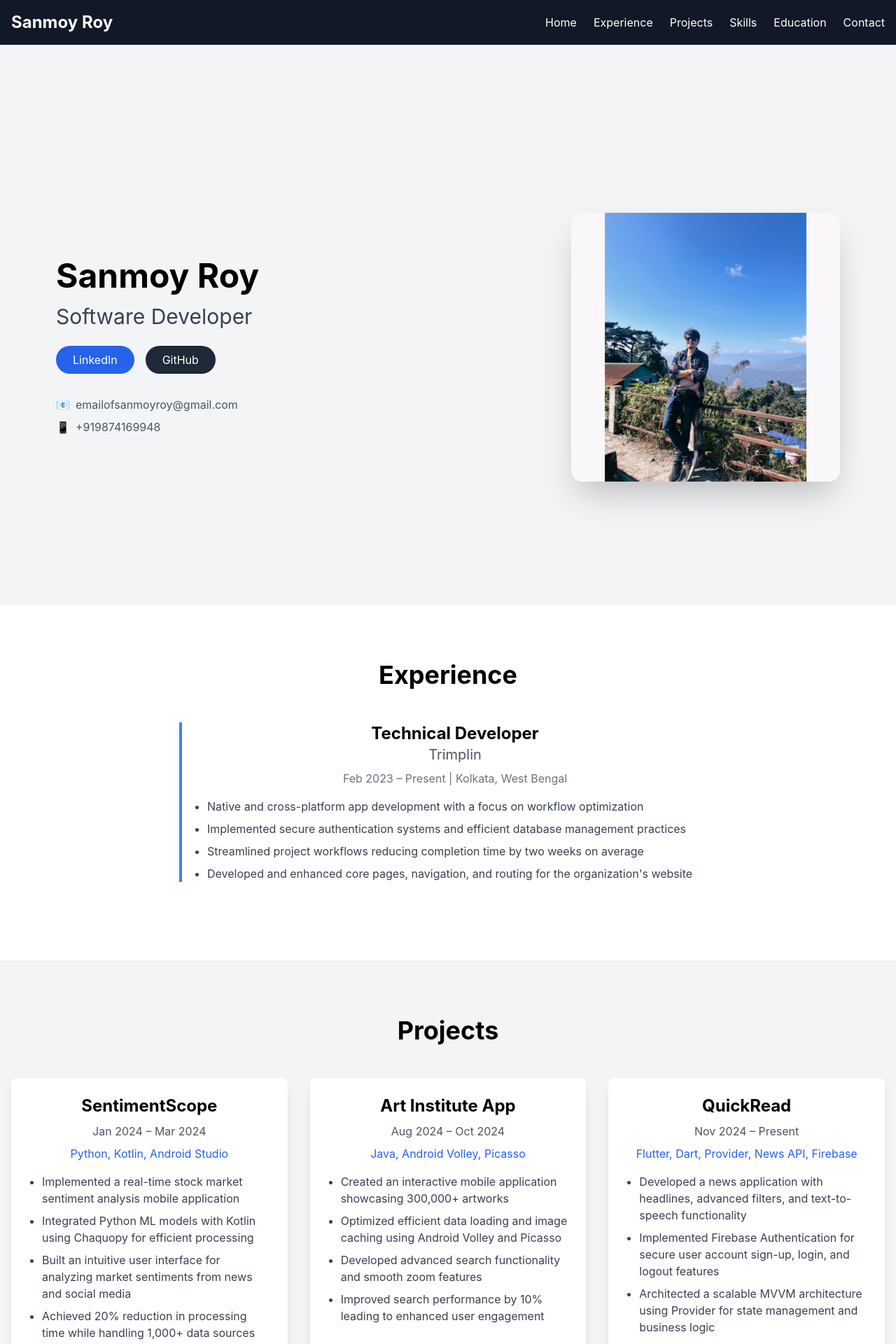
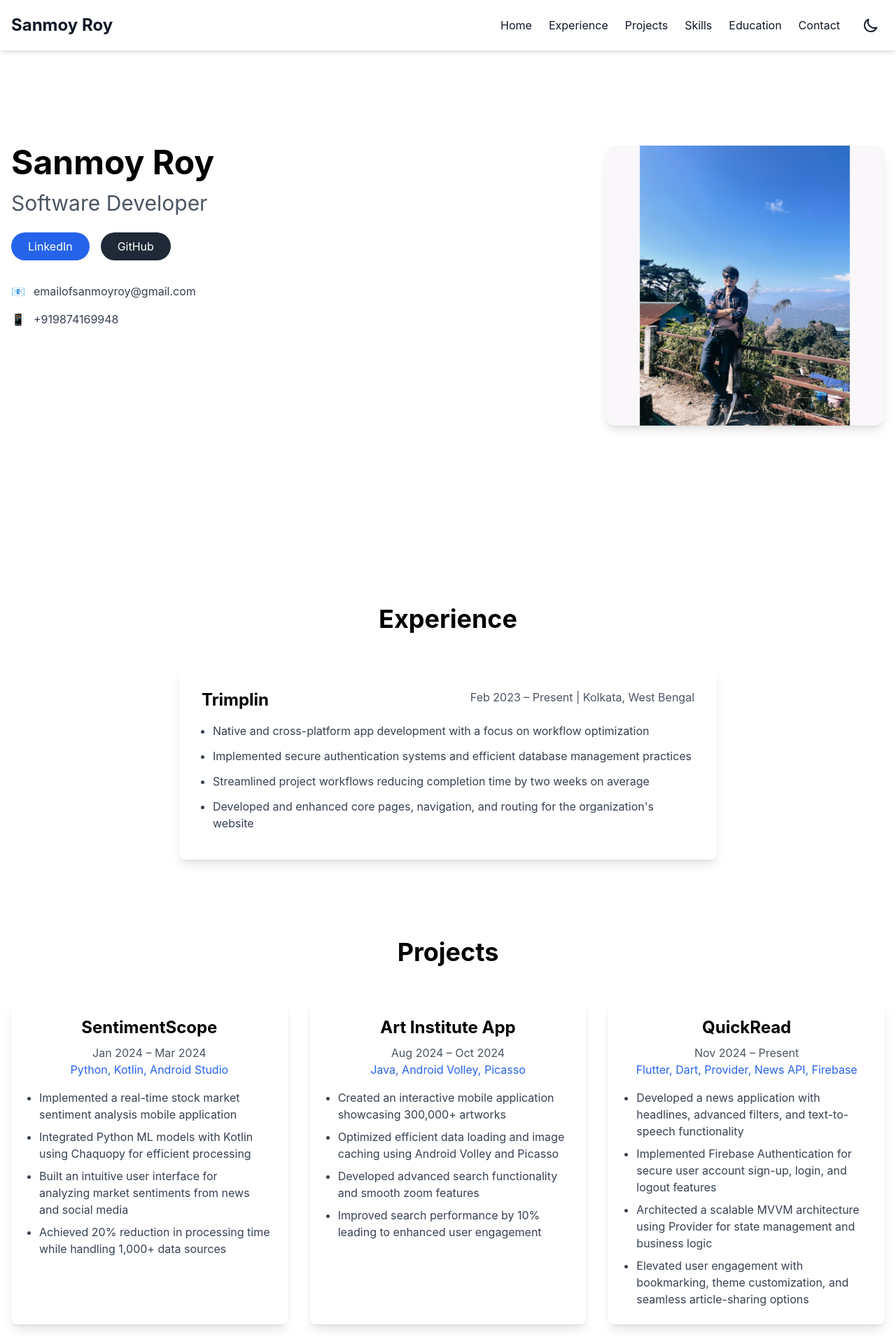
Before and after one commit to Sanmoy1/portfolio, a React (Create React App) app: page / in a window 1280 px wide. Shown: the top 1920 px of the page at 70% size. Built offline with nearby package versions, Linux system fonts and the light colour scheme.

Commit message:
added toggle theme

```diff
--- a/src/App.js
+++ b/src/App.js
@@ -7,12 +7,14 @@ import Projects from './components/Projects';
 import Skills from './components/Skills';
 import Education from './components/Education';
 import Contact from './components/Contact';
+import { ThemeProvider } from './context/ThemeContext';
 
 function App() {
   return (
-    <div className="App">
+    <ThemeProvider>
+      <div className={`App min-h-screen transition-colors duration-300`}>
         <Header />
-      <main>
+        <main className="dark:bg-gray-900 dark:text-white">
           <Hero />
           <Experience />
           <Projects />
@@ -21,6 +23,7 @@ function App() {
           <Contact />
         </main>
       </div>
+    </ThemeProvider>
   );
 }
 
--- a/src/components/Contact.js
+++ b/src/components/Contact.js
@@ -2,30 +2,30 @@ import React from 'react';
 
 const Contact = () => {
   return (
-    <section id="contact" className="py-20 bg-white">
+    <section id="contact" className="py-20 dark:bg-gray-900">
       <div className="container mx-auto px-4">
-        <h2 className="text-4xl font-bold text-center mb-12">Contact Me</h2>
+        <h2 className="text-4xl font-bold mb-12 text-center dark:text-white">Contact Me</h2>
         <div className="max-w-2xl mx-auto">
           <div className="grid grid-cols-1 md:grid-cols-2 gap-8">
             <a
               href="mailto:emailofsanmoyroy@gmail.com"
-              className="flex items-center justify-center p-6 bg-gray-50 rounded-lg hover:bg-gray-100 transition-colors"
+              className="flex items-center justify-center p-6 bg-gray-50 dark:bg-gray-800 rounded-lg hover:bg-gray-100 dark:hover:bg-gray-700 transition-colors"
             >
               <div className="text-center">
                 <div className="text-3xl mb-2">📧</div>
-                <h3 className="text-xl font-semibold mb-1">Email</h3>
-                <p className="text-gray-600">emailofsanmoyroy@gmail.com</p>
+                <h3 className="text-xl font-semibold mb-1 dark:text-white">Email</h3>
+                <p className="text-gray-600 dark:text-gray-300">emailofsanmoyroy@gmail.com</p>
               </div>
             </a>
 
             <a
               href="tel:+919874169948"
-              className="flex items-center justify-center p-6 bg-gray-50 rounded-lg hover:bg-gray-100 transition-colors"
+              className="flex items-center justify-center p-6 bg-gray-50 dark:bg-gray-800 rounded-lg hover:bg-gray-100 dark:hover:bg-gray-700 transition-colors"
             >
               <div className="text-center">
                 <div className="text-3xl mb-2">📱</div>
-                <h3 className="text-xl font-semibold mb-1">Phone</h3>
-                <p className="text-gray-600">+919874169948</p>
+                <h3 className="text-xl font-semibold mb-1 dark:text-white">Phone</h3>
+                <p className="text-gray-600 dark:text-gray-300">+919874169948</p>
               </div>
             </a>
 
@@ -33,12 +33,12 @@ const Contact = () => {
               href="https://www.linkedin.com/in/sanmoy-roy-a55887222/"
               target="_blank"
               rel="noopener noreferrer"
-              className="flex items-center justify-center p-6 bg-gray-50 rounded-lg hover:bg-gray-100 transition-colors"
+              className="flex items-center justify-center p-6 bg-gray-50 dark:bg-gray-800 rounded-lg hover:bg-gray-100 dark:hover:bg-gray-700 transition-colors"
             >
               <div className="text-center">
                 <div className="text-3xl mb-2">💼</div>
-                <h3 className="text-xl font-semibold mb-1">LinkedIn</h3>
-                <p className="text-gray-600">Connect with me</p>
+                <h3 className="text-xl font-semibold mb-1 dark:text-white">LinkedIn</h3>
+                <p className="text-gray-600 dark:text-gray-300">Connect with me</p>
               </div>
             </a>
 
@@ -46,12 +46,12 @@ const Contact = () => {
               href="https://github.com/Sanmoy1"
               target="_blank"
               rel="noopener noreferrer"
-              className="flex items-center justify-center p-6 bg-gray-50 rounded-lg hover:bg-gray-100 transition-colors"
+              className="flex items-center justify-center p-6 bg-gray-50 dark:bg-gray-800 rounded-lg hover:bg-gray-100 dark:hover:bg-gray-700 transition-colors"
             >
               <div className="text-center">
                 <div className="text-3xl mb-2">💻</div>
-                <h3 className="text-xl font-semibold mb-1">GitHub</h3>
-                <p className="text-gray-600">Check out my projects</p>
+                <h3 className="text-xl font-semibold mb-1 dark:text-white">GitHub</h3>
+                <p className="text-gray-600 dark:text-gray-300">Check out my projects</p>
               </div>
             </a>
           </div>
--- a/src/components/Education.js
+++ b/src/components/Education.js
@@ -33,28 +33,28 @@ const Education = () => {
   ];
 
   return (
-    <section id="education" className="py-20 bg-gray-100">
+    <section id="education" className="py-20 bg-gray-100 dark:bg-gray-900">
       <div className="container mx-auto px-4">
-        <h2 className="text-4xl font-bold text-center mb-12">Education</h2>
+        <h2 className="text-4xl font-bold text-center mb-12 dark:text-white">Education</h2>
 
         <div className="max-w-3xl mx-auto">
           {education.map((edu, index) => (
-            <div key={index} className="mb-8 bg-white rounded-lg p-6 shadow-md">
-              <h3 className="text-2xl font-bold">{edu.school}</h3>
-              <p className="text-xl text-gray-700">{edu.degree}</p>
-              <p className="text-gray-600">{edu.date}</p>
-              {edu.location && <p className="text-gray-600">{edu.location}</p>}
-              <p className="text-blue-600 font-semibold">{edu.grade}</p>
+            <div key={index} className="mb-8 bg-white dark:bg-gray-800 rounded-lg p-6 shadow-md">
+              <h3 className="text-2xl font-bold dark:text-white">{edu.school}</h3>
+              <p className="text-xl text-gray-700 dark:text-gray-300">{edu.degree}</p>
+              <p className="text-gray-600 dark:text-gray-300">{edu.date}</p>
+              {edu.location && <p className="text-gray-600 dark:text-gray-300">{edu.location}</p>}
+              <p className="text-blue-600 dark:text-blue-400 font-semibold">{edu.grade}</p>
             </div>
           ))}
 
           <div className="mt-12">
-            <h3 className="text-3xl font-bold mb-6">Certifications</h3>
-            <div className="bg-white rounded-lg p-6 shadow-md">
+            <h3 className="text-3xl font-bold mb-6 dark:text-white">Certifications</h3>
+            <div className="bg-white dark:bg-gray-800 rounded-lg p-6 shadow-md">
               <ul className="space-y-2">
                 {certifications.map((cert, index) => (
                   <li key={index} className="flex items-center">
-                    <span className="text-blue-500 mr-2">•</span>
+                    <span className="text-blue-500 dark:text-blue-400 mr-2">•</span>
                     {cert}
                   </li>
                 ))}
--- a/src/components/Experience.js
+++ b/src/components/Experience.js
@@ -2,19 +2,20 @@ import React from 'react';
 
 const Experience = () => {
   return (
-    <section id="experience" className="py-20 bg-white">
+    <section id="experience" className="py-15 dark:bg-gray-900">
       <div className="container mx-auto px-4">
-        <h2 className="text-4xl font-bold text-center mb-12">Experience</h2>
+        <h2 className="text-4xl font-bold mb-12 text-center dark:text-white">Experience</h2>
         <div className="max-w-3xl mx-auto">
-          <div className="border-l-4 border-blue-500 pl-4 mb-8">
-            <h3 className="text-2xl font-bold">Technical Developer</h3>
-            <h4 className="text-xl text-gray-600 mb-2">Trimplin</h4>
-            <p className="text-gray-500 mb-4">Feb 2023 – Present | Kolkata, West Bengal</p>
-            <ul className="list-disc pl-5 text-gray-700 text-left">
-              <li className="mb-2">Native and cross-platform app development with a focus on workflow optimization</li>
-              <li className="mb-2">Implemented secure authentication systems and efficient database management practices</li>
-              <li className="mb-2">Streamlined project workflows reducing completion time by two weeks on average</li>
-              <li className="mb-2">Developed and enhanced core pages, navigation, and routing for the organization's website</li>
+          <div className="bg-white dark:bg-gray-800 rounded-lg shadow-lg p-8 mb-8">
+            <div className="flex flex-col md:flex-row justify-between mb-4">
+              <h3 className="text-2xl font-bold dark:text-white">Trimplin</h3>
+              <p className="text-gray-600 dark:text-gray-300">Feb 2023 – Present | Kolkata, West Bengal</p>
+            </div>
+            <ul className="list-disc pl-0 ml-4 mb-2 space-y-3 text-left text-gray-700 dark:text-gray-300">
+              <li>Native and cross-platform app development with a focus on workflow optimization</li>
+              <li>Implemented secure authentication systems and efficient database management practices</li>
+              <li>Streamlined project workflows reducing completion time by two weeks on average</li>
+              <li>Developed and enhanced core pages, navigation, and routing for the organization's website</li>
             </ul>
           </div>
         </div>
--- a/src/components/Header.js
+++ b/src/components/Header.js
@@ -1,21 +1,43 @@
-import React, { useState } from 'react';
+import React, { useState, useContext } from 'react';
+import { ThemeContext } from '../context/ThemeContext';
 
 const Header = () => {
   const [isMenuOpen, setIsMenuOpen] = useState(false);
+  const { isDarkMode, toggleTheme } = useContext(ThemeContext);
 
   const toggleMenu = () => {
     setIsMenuOpen(!isMenuOpen);
   };
 
   return (
-    <header className="bg-gray-900 text-white py-4 fixed w-full top-0 z-50">
+    <header className={`${isDarkMode ? 'bg-gray-900 text-white' : 'bg-white text-gray-900'} py-4 fixed w-full top-0 z-50 transition-colors duration-300 shadow-md`}>
       <div className="container mx-auto px-4">
         <div className="flex justify-between items-center">
           <h1 className="text-2xl font-bold">Sanmoy Roy</h1>
 
           {/* Mobile menu button */}
+          <div className="flex items-center md:hidden">
             <button
-            className="md:hidden p-2 focus:outline-none"
+              onClick={toggleTheme}
+              className="p-2 rounded-full hover:bg-gray-200 dark:hover:bg-gray-700 transition-colors mr-2"
+              aria-label="Toggle theme"
+            >
+              {isDarkMode ? (
+                <svg className="w-6 h-6" fill="none" stroke="currentColor" viewBox="0 0 24 24">
+                  <path strokeLinecap="round" strokeLinejoin="round" strokeWidth={2}
+                    d="M12 3v1m0 16v1m9-9h-1M4 12H3m15.364 6.364l-.707-.707M6.343 6.343l-.707-.707m12.728 0l-.707.707M6.343 17.657l-.707.707M16 12a4 4 0 11-8 0 4 4 0 018 0z"
+                  />
+                </svg>
+              ) : (
+                <svg className="w-6 h-6" fill="none" stroke="currentColor" viewBox="0 0 24 24">
+                  <path strokeLinecap="round" strokeLinejoin="round" strokeWidth={2}
+                    d="M20.354 15.354A9 9 0 018.646 3.646 9.003 9.003 0 0012 21a9.003 9.003 0 008.354-5.646z"
+                  />
+                </svg>
+              )}
+            </button>
+            <button
+              className="p-2 focus:outline-none"
               onClick={toggleMenu}
               aria-label="Toggle menu"
             >
@@ -42,29 +64,53 @@ const Header = () => {
                 )}
               </svg>
             </button>
+          </div>
 
           {/* Desktop navigation */}
-          <nav className="hidden md:block">
-            <ul className="flex space-x-6">
-              <li><a href="#home" className="hover:text-blue-400">Home</a></li>
-              <li><a href="#experience" className="hover:text-blue-400">Experience</a></li>
-              <li><a href="#projects" className="hover:text-blue-400">Projects</a></li>
-              <li><a href="#skills" className="hover:text-blue-400">Skills</a></li>
-              <li><a href="#education" className="hover:text-blue-400">Education</a></li>
-              <li><a href="#contact" className="hover:text-blue-400">Contact</a></li>
+          <div className="hidden md:flex items-center space-x-6">
+            <nav>
+              <ul className="flex items-center space-x-6">
+                <li><a href="#home" className="hover:text-blue-400 transition-colors">Home</a></li>
+                <li><a href="#experience" className="hover:text-blue-400 transition-colors">Experience</a></li>
+                <li><a href="#projects" className="hover:text-blue-400 transition-colors">Projects</a></li>
+                <li><a href="#skills" className="hover:text-blue-400 transition-colors">Skills</a></li>
+                <li><a href="#education" className="hover:text-blue-400 transition-colors">Education</a></li>
+                <li><a href="#contact" className="hover:text-blue-400 transition-colors">Contact</a></li>
+                <li>
+                  <button
+                    onClick={toggleTheme}
+                    className="p-2 rounded-full hover:bg-gray-200 dark:hover:bg-gray-700 transition-colors"
+                    aria-label="Toggle theme"
+                  >
+                    {isDarkMode ? (
+                      <svg className="w-6 h-6" fill="none" stroke="currentColor" viewBox="0 0 24 24">
+                        <path strokeLinecap="round" strokeLinejoin="round" strokeWidth={2}
+                          d="M12 3v1m0 16v1m9-9h-1M4 12H3m15.364 6.364l-.707-.707M6.343 6.343l-.707-.707m12.728 0l-.707.707M6.343 17.657l-.707.707M16 12a4 4 0 11-8 0 4 4 0 018 0z"
+                        />
+                      </svg>
+                    ) : (
+                      <svg className="w-6 h-6" fill="none" stroke="currentColor" viewBox="0 0 24 24">
+                        <path strokeLinecap="round" strokeLinejoin="round" strokeWidth={2}
+                          d="M20.354 15.354A9 9 0 018.646 3.646 9.003 9.003 0 0012 21a9.003 9.003 0 008.354-5.646z"
+                        />
+                      </svg>
+                    )}
+                  </button>
+                </li>
               </ul>
             </nav>
+          </div>
         </div>
 
         {/* Mobile navigation */}
         <nav className={`${isMenuOpen ? 'block' : 'hidden'} md:hidden mt-4`}>
           <ul className="flex flex-col space-y-3">
-            <li><a href="#home" className="block py-2 hover:text-blue-400" onClick={toggleMenu}>Home</a></li>
-            <li><a href="#experience" className="block py-2 hover:text-blue-400" onClick={toggleMenu}>Experience</a></li>
-            <li><a href="#projects" className="block py-2 hover:text-blue-400" onClick={toggleMenu}>Projects</a></li>
-            <li><a href="#skills" className="block py-2 hover:text-blue-400" onClick={toggleMenu}>Skills</a></li>
-            <li><a href="#education" className="block py-2 hover:text-blue-400" onClick={toggleMenu}>Education</a></li>
-            <li><a href="#contact" className="block py-2 hover:text-blue-400" onClick={toggleMenu}>Contact</a></li>
+            <li><a href="#home" className="block py-2 hover:text-blue-400 transition-colors" onClick={toggleMenu}>Home</a></li>
+            <li><a href="#experience" className="block py-2 hover:text-blue-400 transition-colors" onClick={toggleMenu}>Experience</a></li>
+            <li><a href="#projects" className="block py-2 hover:text-blue-400 transition-colors" onClick={toggleMenu}>Projects</a></li>
+            <li><a href="#skills" className="block py-2 hover:text-blue-400 transition-colors" onClick={toggleMenu}>Skills</a></li>
+            <li><a href="#education" className="block py-2 hover:text-blue-400 transition-colors" onClick={toggleMenu}>Education</a></li>
+            <li><a href="#contact" className="block py-2 hover:text-blue-400 transition-colors" onClick={toggleMenu}>Contact</a></li>
           </ul>
         </nav>
       </div>
--- a/src/components/Hero.js
+++ b/src/components/Hero.js
@@ -3,50 +3,59 @@ import profileImage from '../assets/image.jpeg'; // Adjust the path and filename
 
 const Hero = () => {
   return (
-    <section id="home" className="min-h-screen flex items-center bg-gray-100 pt-16">
-      <div className="container mx-auto px-4 max-w-6xl">
-        <div className="grid grid-cols-1 md:grid-cols-2 gap-4 items-center">
-          {/* Left content */}
-          <div className="text-left md:pr-8">
-            <h1 className="text-5xl font-bold mb-4">Sanmoy Roy</h1>
-            <h2 className="text-3xl text-gray-700 mb-6">Software Developer</h2>
-            <div className="flex space-x-4 mb-8">
-              <a href="https://www.linkedin.com/in/sanmoy-roy-a55887222/"
+    <section id="home" className="min-h-screen pt-20 dark:bg-gray-900">
+      <div className="container mx-auto px-4 py-16">
+        <div className="flex flex-col md:flex-row items-start justify-between gap-8">
+          <div className="md:w-2/5 text-left">
+            <div>
+              <h1 className="text-5xl font-bold mb-4 dark:text-white">Sanmoy Roy</h1>
+              <h2 className="text-3xl mb-6 text-gray-600 dark:text-gray-300">Software Developer</h2>
+              <div className="flex gap-4 mb-8">
+                <a
+                  href="https://www.linkedin.com/in/sanmoy-roy-a55887222/"
                   target="_blank"
                   rel="noopener noreferrer"
-                 className="bg-blue-600 text-white px-6 py-2 rounded-full hover:bg-blue-700 transition duration-300">
+                  className="px-6 py-2 bg-blue-600 text-white rounded-full hover:bg-blue-700 transition-colors"
+                >
                   LinkedIn
                 </a>
-              <a href="https://github.com/Sanmoy1"
+                <a
+                  href="https://github.com/Sanmoy1"
                   target="_blank"
                   rel="noopener noreferrer"
-                 className="bg-gray-800 text-white px-6 py-2 rounded-full hover:bg-gray-900 transition duration-300">
+                  className="px-6 py-2 bg-gray-800 text-white rounded-full hover:bg-gray-900 transition-colors"
+                >
                   GitHub
                 </a>
               </div>
-            <div className="text-gray-600 space-y-2">
-              <div className="flex items-center">
-                <span className="mr-2">📧</span>
-                <a href="mailto:emailofsanmoyroy@gmail.com" className="hover:text-blue-600 transition duration-300">
+              <div className="space-y-4">
+                <div className="flex items-center gap-3">
+                  <span className="text-gray-600 dark:text-gray-300">📧</span>
+                  <a
+                    href="mailto:emailofsanmoyroy@gmail.com"
+                    className="text-gray-700 dark:text-gray-300 hover:text-blue-600 transition-colors"
+                  >
                     emailofsanmoyroy@gmail.com
                   </a>
                 </div>
-              <div className="flex items-center">
-                <span className="mr-2">📱</span>
-                <a href="tel:+919874169948" className="hover:text-blue-600 transition duration-300">
+                <div className="flex items-center gap-3">
+                  <span className="text-gray-600 dark:text-gray-300">📱</span>
+                  <a
+                    href="tel:+919874169948"
+                    className="text-gray-700 dark:text-gray-300 hover:text-blue-600 transition-colors"
+                  >
                     +919874169948
                   </a>
                 </div>
               </div>
             </div>
-
-          {/* Right image */}
-          <div className="flex justify-center md:justify-end">
-            <div className="relative w-72 h-72 md:w-96 md:h-96">
+          </div>
+          <div className="md:w-1/2 flex justify-center md:justify-end">
+            <div className="w-64 h-64 md:w-[400px] md:h-[400px] relative">
               <img
                 src={profileImage}
                 alt="Sanmoy Roy"
-                className="w-full h-full object-cover rounded-2xl shadow-2xl"
+                className="rounded-2xl shadow-lg object-cover w-full h-full"
               />
             </div>
           </div>
--- a/src/components/Projects.js
+++ b/src/components/Projects.js
@@ -38,16 +38,18 @@ const Projects = () => {
   ];
 
   return (
-    <section id="projects" className="py-20 bg-gray-100">
+    <section id="projects" className="py-20 dark:bg-gray-900">
       <div className="container mx-auto px-4">
-        <h2 className="text-4xl font-bold text-center mb-12">Projects</h2>
+        <h2 className="text-4xl font-bold mb-12 text-center dark:text-white">Projects</h2>
         <div className="grid grid-cols-1 md:grid-cols-2 lg:grid-cols-3 gap-8">
           {projects.map((project, index) => (
-            <div key={index} className="bg-white rounded-lg shadow-lg p-6 hover:shadow-xl transition-shadow">
+            <div key={index} className="bg-white dark:bg-gray-800 rounded-lg shadow-lg p-6 hover:shadow-xl transition-shadow">
               <h3 className="text-2xl font-bold mb-2">{project.title}</h3>
-              <p className="text-gray-600 mb-2">{project.date}</p>
-              <p className="text-blue-600 mb-4">{project.tech}</p>
-              <ul className="list-disc pl-5 text-gray-700 text-left">
+              <div className="mb-4">
+                <p className="text-gray-600 dark:text-gray-300">{project.date}</p>
+                <p className="text-blue-600 dark:text-blue-400">{project.tech}</p>
+              </div>
+              <ul className="list-disc pl-0 ml-4 text-left space-y-2 text-gray-700 dark:text-gray-300">
                 {project.points.map((point, idx) => (
                   <li key={idx} className="mb-2">{point}</li>
                 ))}
--- /dev/null
+++ b/src/context/ThemeContext.js
@@ -0,0 +1,30 @@
+import React, { createContext, useState, useEffect } from 'react';
+
+export const ThemeContext = createContext();
+
+export const ThemeProvider = ({ children }) => {
+  const [isDarkMode, setIsDarkMode] = useState(() => {
+    const savedTheme = localStorage.getItem('theme');
+    return savedTheme === 'dark' || (!savedTheme && window.matchMedia('(prefers-color-scheme: dark)').matches);
+  });
+
+  useEffect(() => {
+    if (isDarkMode) {
+      document.documentElement.classList.add('dark');
+      localStorage.setItem('theme', 'dark');
+    } else {
+      document.documentElement.classList.remove('dark');
+      localStorage.setItem('theme', 'light');
+    }
+  }, [isDarkMode]);
+
+  const toggleTheme = () => {
+    setIsDarkMode(!isDarkMode);
+  };
+
+  return (
+    <ThemeContext.Provider value={{ isDarkMode, toggleTheme }}>
+      {children}
+    </ThemeContext.Provider>
+  );
+};
--- a/tailwind.config.js
+++ b/tailwind.config.js
@@ -3,6 +3,7 @@ module.exports = {
   content: [
     "./src/**/*.{js,jsx,ts,tsx}",
   ],
+  darkMode: 'class',
   theme: {
     extend: {
       container: {
```
Also changed, not shown: src/components/Skills.js (+11 -11 lines), 1 other file (tests, documents, lock files or other folders). Lines whose indentation alone changed are shown as unchanged.
